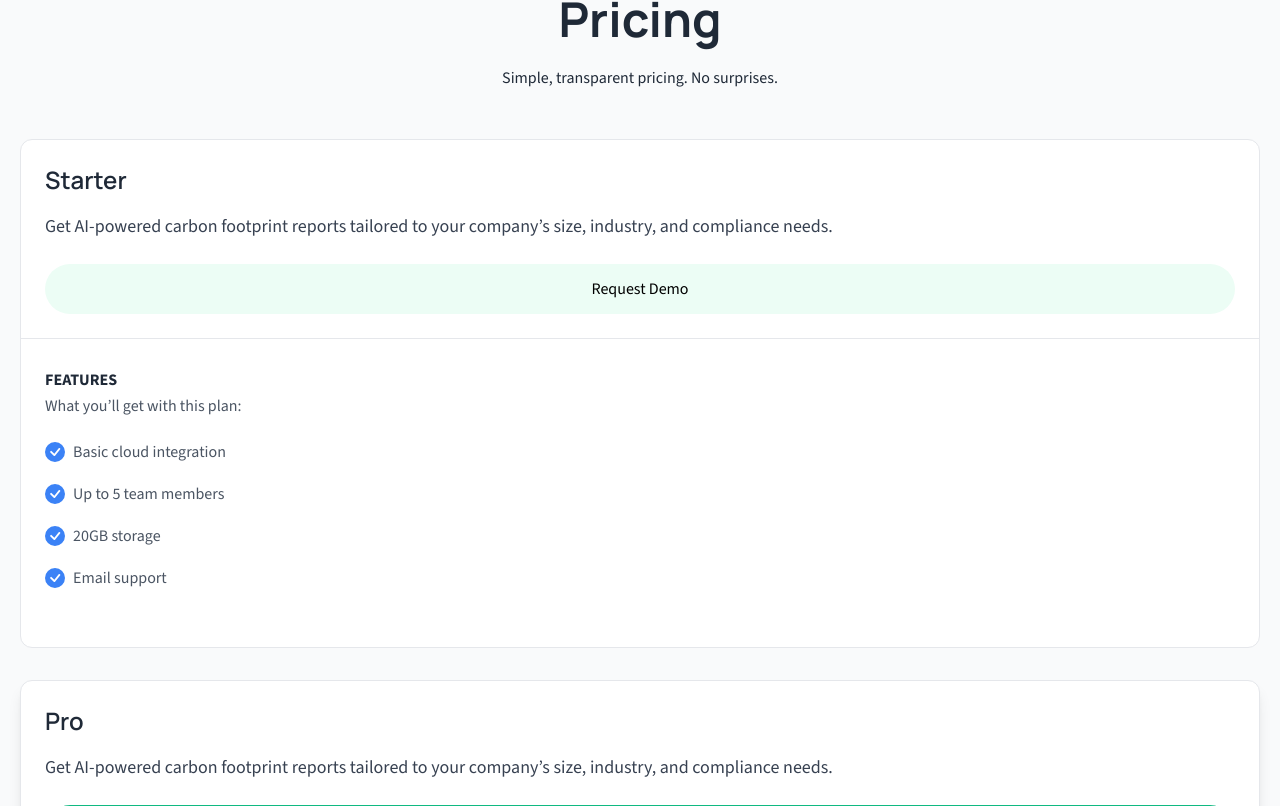
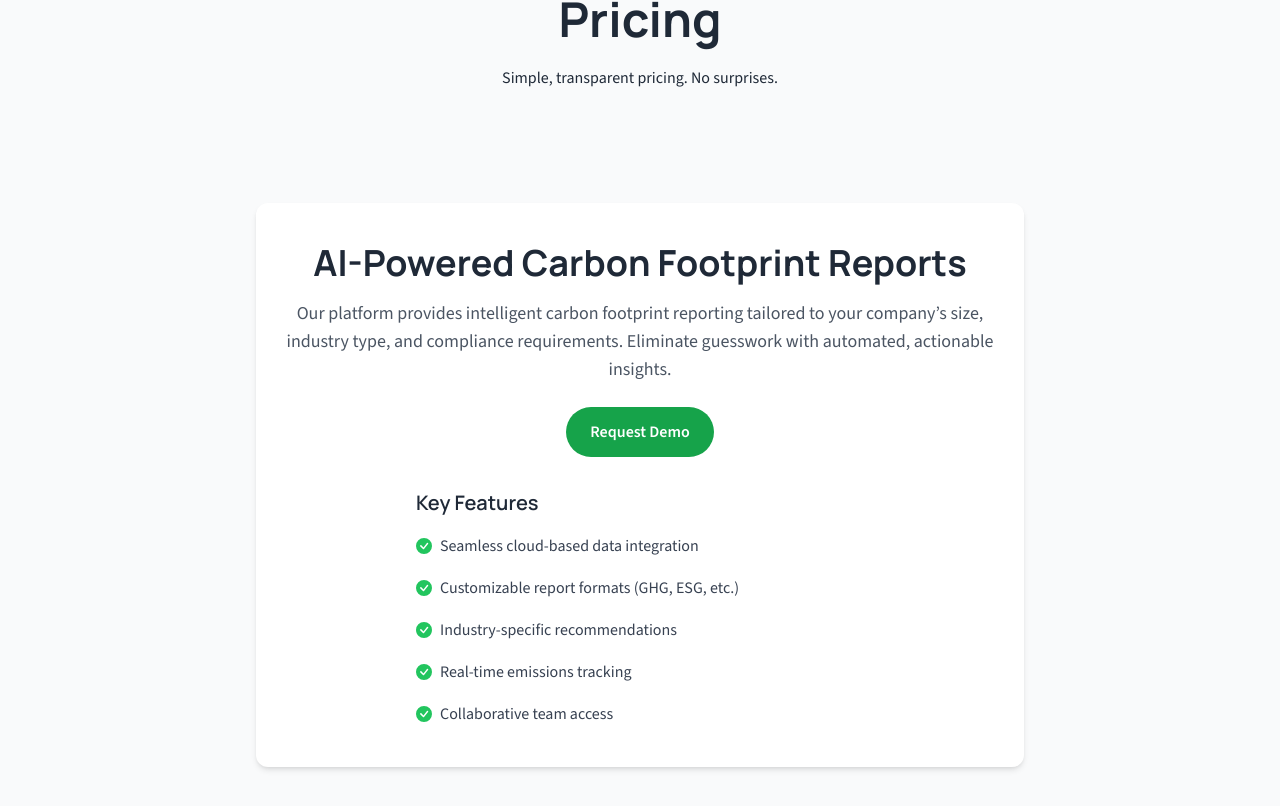
Before and after one commit to dhivek1/carbtrack-saas-landing-page, a Next.js app: page / in a window 1280 px wide. Shown: the part 1654-2460 px from the top of the page. Built offline with nearby package versions, Linux system fonts and the light colour scheme.

Commit message:
Update Pricing.tsx

```diff
--- a/src/components/Pricing/Pricing.tsx
+++ b/src/components/Pricing/Pricing.tsx
@@ -1,15 +1,41 @@
-import PricingColumn from "./PricingColumn";
+import React from "react";
+import { BsFillCheckCircleFill } from "react-icons/bs";
 
-import { tiers } from "@/data/pricing";
+const Pricing = () => {
+  return (
+    <section className="py-16 bg-muted-background">
+      <div className="max-w-3xl mx-auto px-4 text-center bg-white rounded-xl shadow-md p-10">
+        <h2 className="text-4xl font-bold mb-4">
+          AI-Powered Carbon Footprint Reports
+        </h2>
+        <p className="text-lg text-gray-600 mb-6">
+          Our platform provides intelligent carbon footprint reporting tailored
+          to your company’s size, industry type, and compliance requirements.
+          Eliminate guesswork with automated, actionable insights.
+        </p>
+        <button className="bg-green-600 hover:bg-green-700 text-white font-semibold py-3 px-6 rounded-full mb-8 transition-colors">
+          Request Demo
+        </button>
+        <div className="text-left max-w-md mx-auto">
+          <h3 className="text-xl font-semibold mb-4">Key Features</h3>
+          <ul className="space-y-4">
+            {[
+              "Seamless cloud-based data integration",
+              "Customizable report formats (GHG, ESG, etc.)",
+              "Industry-specific recommendations",
+              "Real-time emissions tracking",
+              "Collaborative team access",
+            ].map((feature, index) => (
+              <li key={index} className="flex items-center text-gray-700">
+                <BsFillCheckCircleFill className="text-green-500 mr-2" />
+                {feature}
+              </li>
+            ))}
+          </ul>
+        </div>
+      </div>
+    </section>
+  );
+};
 
-const Pricing: React.FC = () => {
-    return (
-        <div className="grid grid-cols-1 lg:grid-cols-1 gap-8">
-            {tiers.map((tier, index) => (
-                <PricingColumn key={tier.name} tier={tier} highlight={index === 1} />
-            ))}
-        </div>
-    )
-}
-
-export default Pricing
+export default Pricing;
```
